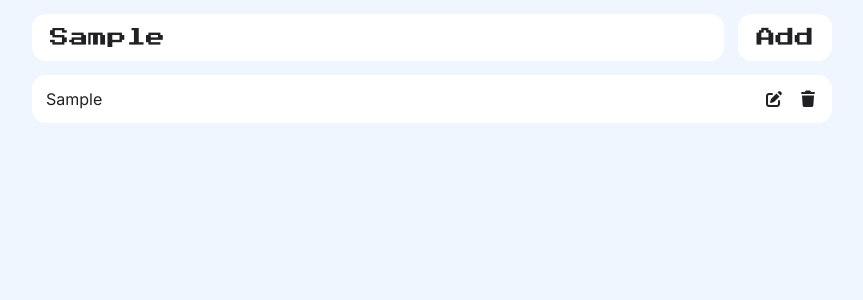
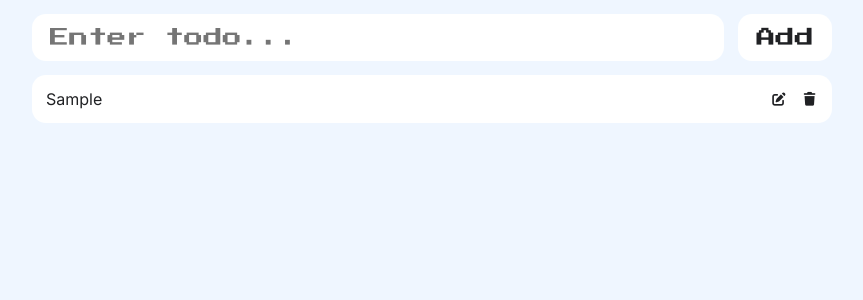
Before and after one commit to Minokainduwara/todo, a React (Vite) app: page / in a window 1280 px wide. Both pictures are taken after typing "Sample" into the empty fields and a click on the button "Add". Shown: the top 300 px of the page, without its empty margins (208-1071 px from the left). Built offline with nearby package versions, Linux system fonts and the light colour scheme.

Commit message:
handletodo

```diff
--- a/src/App.jsx
+++ b/src/App.jsx
@@ -14,10 +14,24 @@ function App() {
 
   }
 
+  function handleDeleteTodo(index) {
+    const newTodoList = todo.filter((todo, todoindex) => {
+      return todoindex !== index;
+    })
+    setTodos(newTodoList);
+  }
+
+  function handleEditTodo(index, newTodo) {
+    const newTodoList = todo.map((todo, index) =>
+      index === todoIndex ? newTodo : todo
+    );
+    setTodos(newTodoList);
+  }
+
   return (
     <>
       <TodoInput handleAddTodo = {handleAddTodo}/>
-      <Todolist todo={todo}/>
+      <Todolist handleDeleteTodo={handleDeleteTodo} todo={todo}/>
     </>
 
   )
--- a/src/components/Todocard.jsx
+++ b/src/components/Todocard.jsx
@@ -1,13 +1,21 @@
 import React from 'react'
 
 export default function Todocard(props) {
-  const { children } = props;
+  const { children, handleDeleteTodo, index } = props;
   return (
     <li className='todoItem'>
       {children}
       <div className='actionsContainer'>
-      <i className="fa-solid fa-pen-to-square"></i>
-      <i className="fa-solid fa-trash"></i>
+        <button>
+          <i className="fa-solid fa-pen-to-square"></i>
+        </button>
+
+        <button onClick={() => {
+          handleDeleteTodo(index);
+        }}>
+          <i className="fa-solid fa-trash"></i>
+
+        </button>
       </div>
     </li>
   )
--- a/src/components/Todoinput.jsx
+++ b/src/components/Todoinput.jsx
@@ -9,6 +9,7 @@ export default function TodoInput(props) {
             }} placeholder="Enter todo..." />
             <button onClick={() => {
                 handleAddTodo(todoValue);
+                setTodoValue('');
             }}>Add</button>
         </header>
     )
--- a/src/components/Todolist.jsx
+++ b/src/components/Todolist.jsx
@@ -7,7 +7,9 @@ export default function Todolist(props) {
     <ul className='main'>
       {todo.map((todo,todoIndex) => {
         return(
-          <Todocard key={todoIndex}>
+          <Todocard {...props} key={todoIndex}
+            index = {todoIndex}
+          >
               <p>{todo}</p>
           </Todocard>
         )
```
